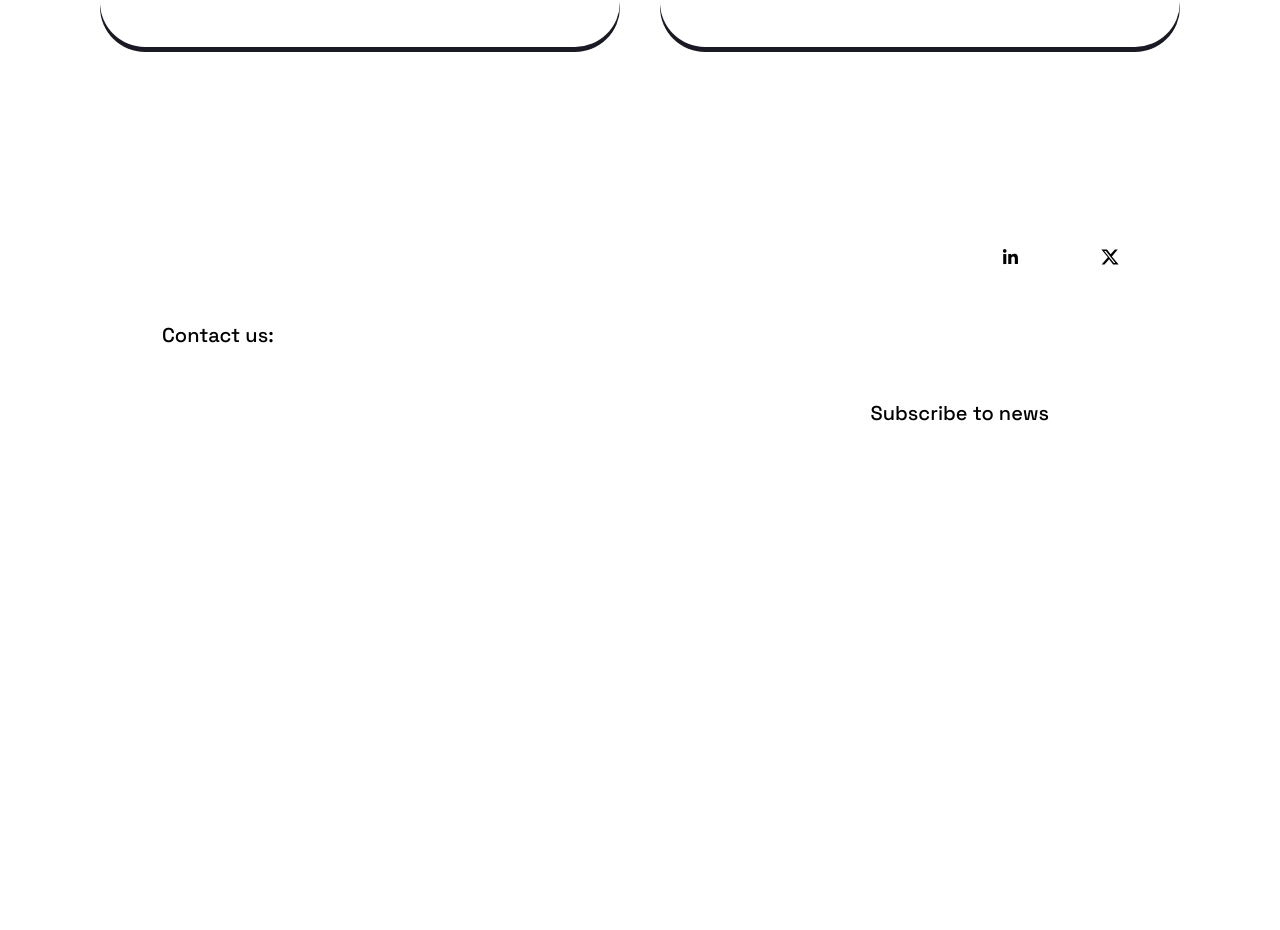
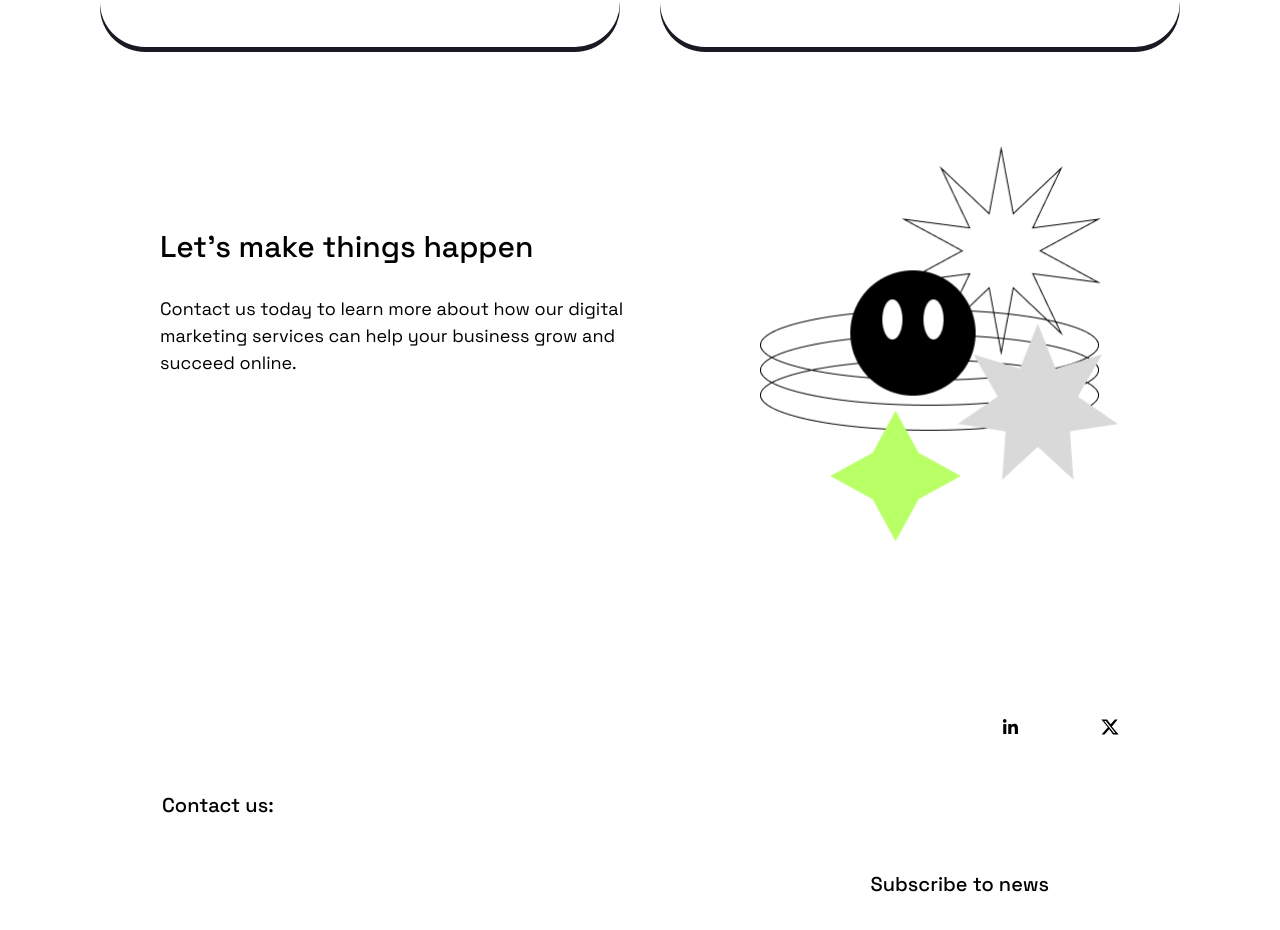
Before and after one commit to PatipoCode/positivus-studio, a Vue app: page / in a window 1280 px wide. Shown: the part 2047-2977 px from the top of the page. Before the commit the page ends 2852 px from the top, so only its background shows below. Built offline with nearby package versions, Linux system fonts and the light colour scheme.

Commit message:
Add CtaBanner component

```diff
--- a/src/components/BaseButton.vue
+++ b/src/components/BaseButton.vue
@@ -1,9 +1,6 @@
 <script setup>
 defineProps({
-  variant: {
-    type: String,
-    default: "dark",
-  },
+  variant: { type: String, default: "dark" },
 });
 </script>
 
@@ -15,6 +12,7 @@ defineProps({
 
 <style scoped>
 .button {
+  width: fit-content;
   border-radius: 14px;
   padding: 20px 35px;
   font-size: 20px;
--- /dev/null
+++ b/src/components/CtaBanner.vue
@@ -0,0 +1,58 @@
+<script setup>
+import BaseButton from "./BaseButton.vue";
+</script>
+
+<template>
+  <div class="cta" aria-label="Call to action">
+    <div class="cta__content">
+      <h3 class="cta__title">Let's make things happen</h3>
+      <p class="cta__description">
+        Contact us today to learn more about how our digital marketing services
+        can help your business grow and succeed online.
+      </p>
+      <BaseButton>Get your free proposal!</BaseButton>
+    </div>
+    <img
+      src="/public/cta-Illustration.png"
+      alt=""
+      class="cta__image"
+      aria-hidden="true"
+    />
+  </div>
+</template>
+
+<style scoped>
+.cta {
+  height: 347px;
+  background-color: var(--color-card);
+  border-radius: 45px;
+  padding: 60px;
+  display: flex;
+  justify-content: space-between;
+  align-items: center;
+  gap: 40px;
+  margin-top: 123.5px;
+}
+
+.cta__content {
+  display: flex;
+  flex-direction: column;
+  gap: 26px;
+  max-width: 500px;
+}
+
+.cta__title {
+  font-size: 30px;
+  font-weight: 500;
+}
+
+.cta__description {
+  font-size: 18px;
+  line-height: 1.5;
+}
+
+.cta__image {
+  width: 360px;
+  flex-shrink: 0;
+}
+</style>
--- a/src/components/ServicesSection.vue
+++ b/src/components/ServicesSection.vue
@@ -1,6 +1,7 @@
 <script setup>
 import AppSection from "./AppSection.vue";
 import ServiceCard from "./ServiceCard.vue";
+import CtaBanner from "./CtaBanner.vue";
 
 const services = [
   {
@@ -54,6 +55,7 @@ const services = [
         />
       </li>
     </ul>
+    <CtaBanner />
   </AppSection>
 </template>
 
```
Also changed, not shown: public/cta-Illustration.png (added).
